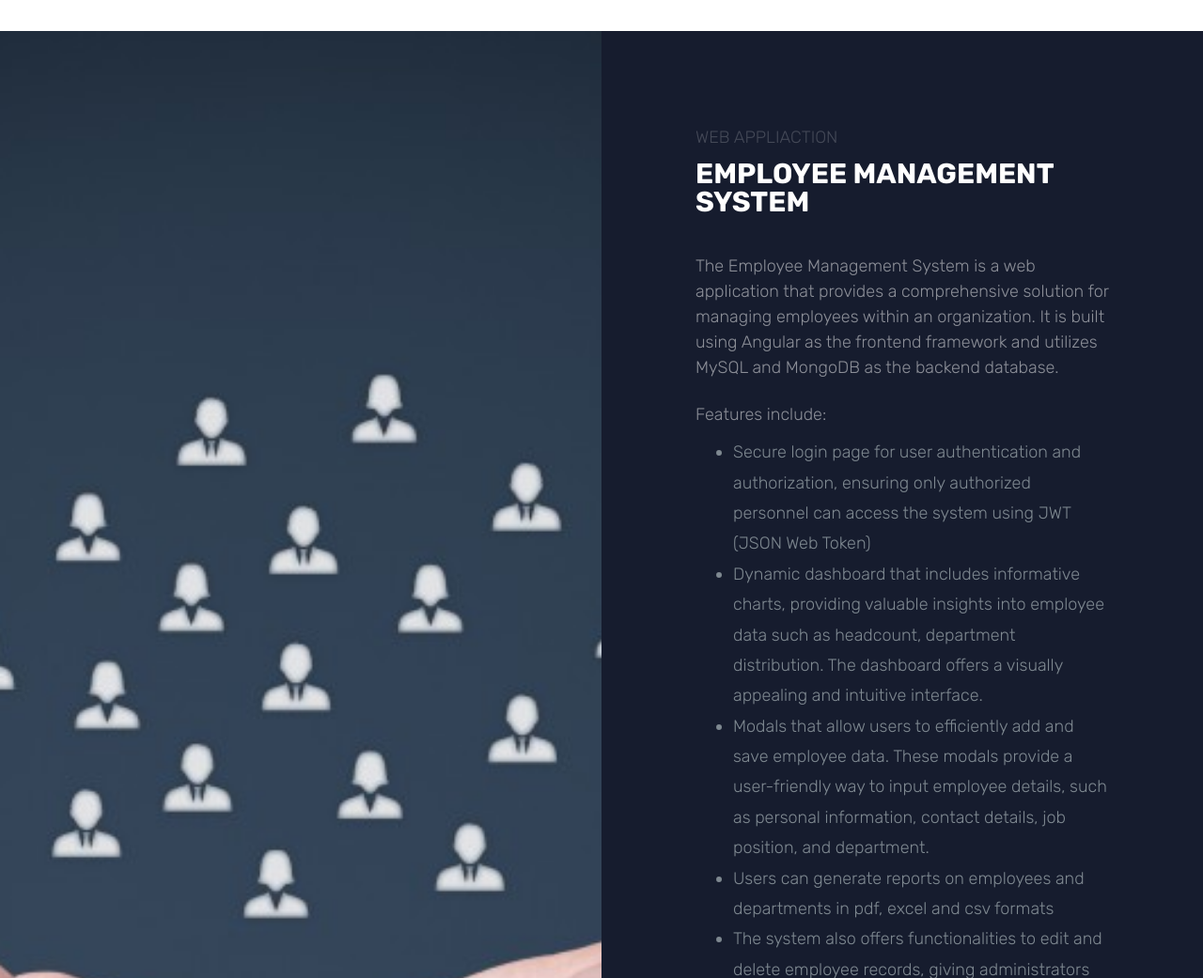
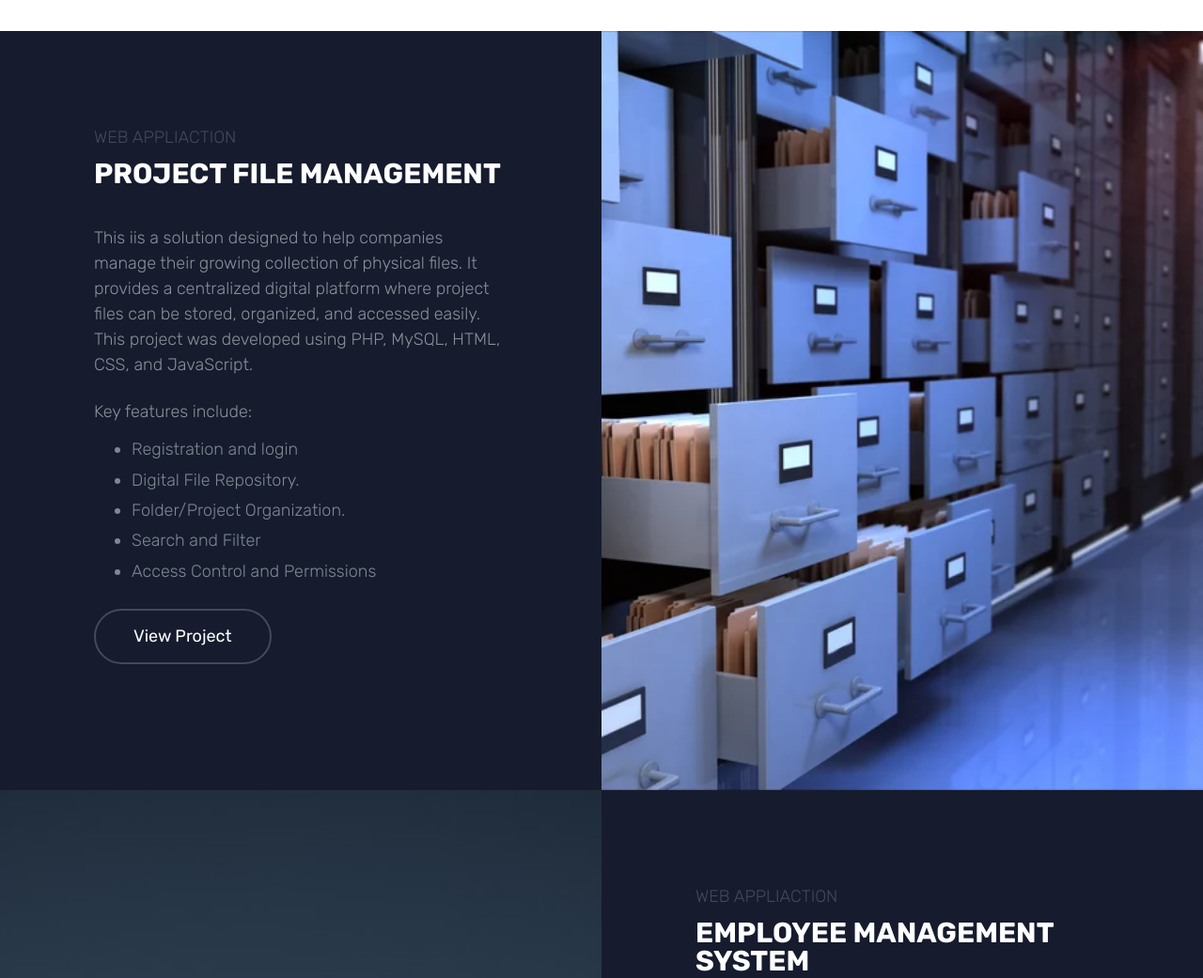
Before and after one commit to joedemartinez/myPortfolio.github.io, a website: page index.html in a window 1280 px wide. Shown: the part 920-1961 px from the top of the page at 94% size. Drawn offline with Linux system fonts and the light colour scheme; files whose address does not match are found by name.

Commit message:
update pfm

```diff
--- a/index.html
+++ b/index.html
@@ -79,6 +79,25 @@
       </div>
     </section>
 
+    <section class="probootstrap-half reverse">
+      <div class="image-wrap">
+        <div class="image" style="background-image: url(img/j.jpg);"></div>
+      </div>
+      <div class="text">
+        <p class="mb10 subtitle">Web Appliaction</p>
+        <h3 class="mt0 mb40">Project File Management</h3>
+        <p>This iis a solution designed to help companies manage their growing collection of physical files. It provides a centralized digital platform where project files can be stored, organized, and accessed easily. This project was developed using PHP, MySQL, HTML, CSS, and JavaScript.</p>
+        <p class="mb10">Key features include:</p>
+        <ul>
+          <li>Registration and login</li>
+          <li>Digital File Repository.</li>
+          <li>Folder/Project Organization.</li>
+          <li>Search and Filter</li>
+          <li>Access Control and Permissions</li>
+        </ul>
+        <p><a href="https://github.com/joedemartinez/Proc" target="_blank" class="btn btn-ghost btn-ghost-white mb10">View Project</a></p>
+      </div>
+    </section>
     <section class="probootstrap-half">
       <div class="image-wrap">
         <div class="image" style="background-image: url(img/ems.jpeg);"></div>
@@ -196,7 +215,7 @@
             <div class="col-md-4">
               <div class="probootstrap-footer-widget">
               <h3>About Us</h3>
-              <p>A passionate PHP developer with years of experience building robust and scalable web applications using PHP and related technologies. I specialize in CodeIgniter, MySQL, JavaScript, HTML, CSS, and other relevant technologies.</p>
+              <p>A passionate web developer with years of experience building robust and scalable web applications using PHP and related technologies. I specialize in CodeIgniter, MySQL, JavaScript, HTML, CSS, and other relevant technologies.</p>
               <!-- <p><a href="#" class="btn btn-ghost btn-ghost-white btn-sm">I'm a button</a></p> -->
               </div>
             </div>
```
Also changed, not shown: img/j.jpg (added), 2 other files.
